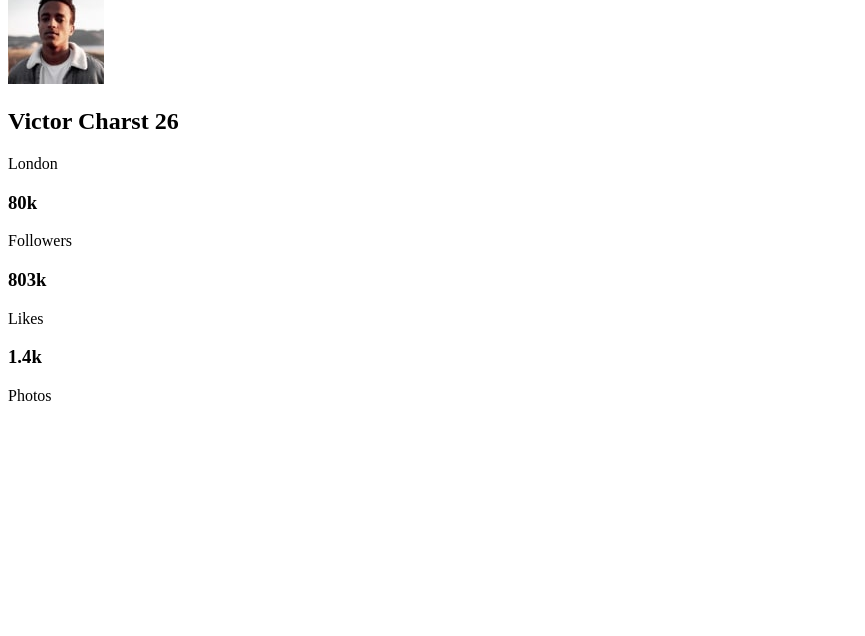
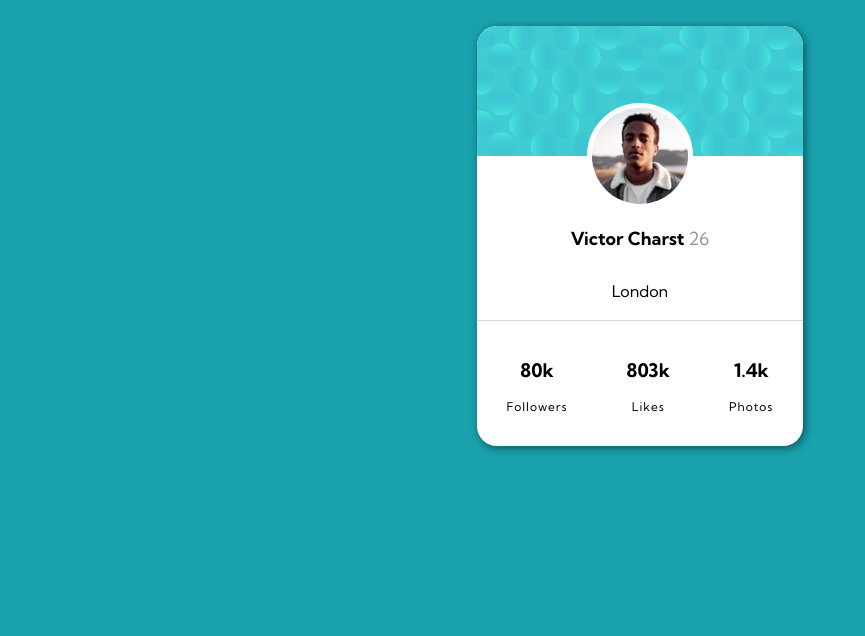
Before and after one commit to AlanDannS/ProfileCard, a plain HTML site: page index.html in a window 1280 px wide. Shown: the part 164-800 px from the top of the page, without its empty margins (0-865 px from the left). Drawn offline with Linux system fonts and the light colour scheme.

Commit message:
Estilos terminados

```diff
--- /dev/null
+++ b/css/styles.scss
@@ -0,0 +1,82 @@
+:root{
+    --dark-cyan: hsl(185, 75%, 39%);
+    --very-dark-desaturated: hsl(229, 23%, 23%);
+    --dark-grayish-blue: hsl(227, 10%, 46%);
+    --dark-gray: hsl(0, 0%, 59%);
+}
+
+html {
+    box-sizing: border-box;
+    font-size: 62.5%;
+  }
+  *, *:before, *:after {
+    box-sizing: inherit;
+  }
+
+body{
+    font-family: 'Kumbh Sans', sans-serif;
+    background-color: var(--dark-cyan);
+}
+
+.flex{
+    display: flex;
+    justify-content: center;
+    align-items: center;
+    height: 100vh;
+}
+
+.card{
+    background-color: #fff;
+    width: 326px;
+    border-radius: 20px;
+    overflow: hidden;
+    box-shadow: 2px 2px 10px rgba(0, 0, 0, 0.5);
+
+    &-header{
+        width: 100%;
+        display: block;
+    }
+
+    &-body{
+        display: flex;
+        flex-direction: column;
+        align-items: center;
+        border-bottom: 1px solid rgba(153, 153, 153, .383);
+        &-img{
+            background: #fff;
+            border: 5px solid #fff;
+            border-radius: 50%;
+            margin-top: -53px;
+            object-fit: cover;
+        }
+
+        &-title{
+            font-size: 1.8rem;
+            margin-top: 2rem;
+            span{
+                color: var(--dark-gray);
+                font-weight: 400;
+            }
+        }
+
+        &-text{
+            font-size: 1.6rem;
+            margin: 2rem 0;
+        }
+    }
+
+    &-footer{
+        display: flex;
+        justify-content: space-around;
+        align-items: center;
+        &-social{
+            text-align: center;
+            margin: 2rem 0;
+            font-size: 1.6rem;
+            p{
+                font-size: 1.2rem;
+                letter-spacing: 1px;
+            }
+        }
+    }
+}
--- a/index.html
+++ b/index.html
@@ -1,21 +1,42 @@
 <!DOCTYPE html>
 <html lang="en">
     <head>
-    <meta charset="UTF-8">
-    <meta http-equiv="X-UA-Compatible" content="IE=edge">
-    <meta name="viewport" content="width=device-width, initial-scale=1.0">
-    <link rel="stylesheet" href="./styles.css">
+        <meta charset="UTF-8" />
+        <meta http-equiv="X-UA-Compatible" content="IE=edge" />
+        <meta name="viewport" content="width=device-width, initial-scale=1.0" />
+        <link rel="stylesheet" href="./css/normalize.css" />
+        <link rel="preconnect" href="https://fonts.googleapis.com" />
+        <link rel="preconnect" href="https://fonts.gstatic.com" crossorigin />
+        <link
+            href="https://fonts.googleapis.com/css2?family=Kumbh+Sans:wght@400;700&display=swap"
+            rel="stylesheet"
+        />
+        <link rel="stylesheet" href="./css/styles.css">
+        <link
+            rel="shortcut icon"
+            href="./images/favicon-32x32.png"
+            type="image/x-icon"
+        />
         <title>Profile Card</title>
     </head>
     <body>
         <main class="flex">
-
             <article class="card">
-            <img src="./images/bg-pattern-card.svg" alt="imagen header card" class="card-header" >
+                <img
+                    src="./images/bg-pattern-card.svg"
+                    alt="imagen header card"
+                    class="card-header"
+                />
                 <div class="card-body">
-                <img src="./images/image-victor.jpg" alt="imagen de perfil" class="card-body-img">
-                <h1 class="card-body-title" >Victor Charst <span>26</span></h1>
-                <p class="card-body-text" >London</p>
+                    <img
+                        src="./images/image-victor.jpg"
+                        alt="imagen de perfil"
+                        class="card-body-img"
+                    />
+                    <h1 class="card-body-title">
+                        Victor Charst <span>26</span>
+                    </h1>
+                    <p class="card-body-text">London</p>
                 </div>
                 <div class="card-footer">
                     <div class="card-footer-social">
@@ -31,7 +52,6 @@
                         <p>Photos</p>
                     </div>
                 </div>
-
             </article>
         </main>
     </body>
```
Also changed, not shown: css/normalize.css (added), css/styles.css (added), styles.css (deleted), 1 other file. Lines whose indentation alone changed are shown as unchanged.
